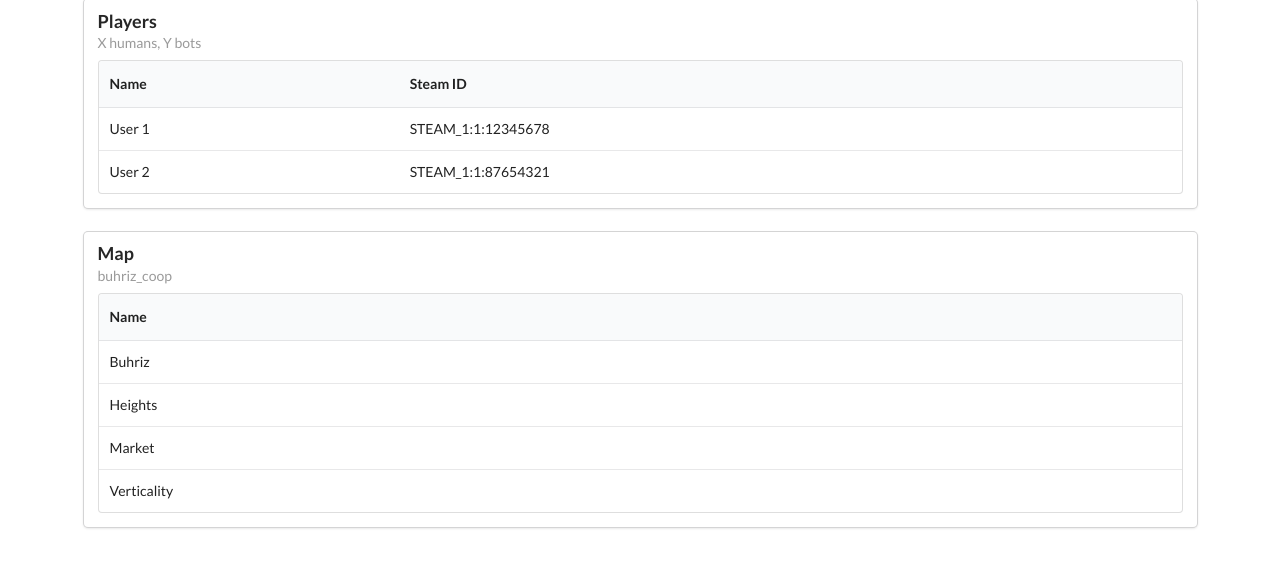
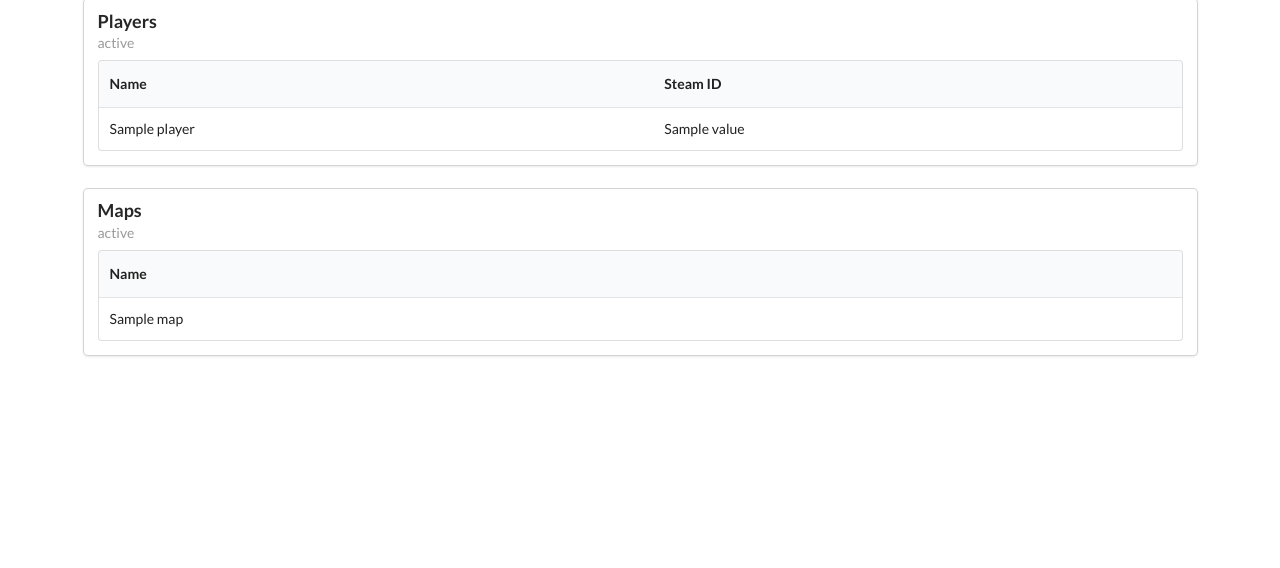
Before and after one commit to gionko/rcon-web, a Flask app: template templates/index.html in a window 1280 px wide. Shown: the part 57-625 px from the top of the page. Run offline with Flask 2, Linux system fonts and the light colour scheme; the template is opened without the code that fills it: most values are stand-ins (such as "Sample title", 1, 10 or a date in 2020); some libraries are stand-ins or nearby versions.

Commit message:
Add configuration file, pass data to template

```diff
--- a/application.py
+++ b/application.py
@@ -1,5 +1,7 @@
+import configobj
 import flask
 import flask_kvsession
+import os
 import simplekv.memory
 
 
@@ -16,7 +18,30 @@ app.config.update(
 store = simplekv.memory.DictStore()
 flask_kvsession.KVSessionExtension(store, app)
 
+# Load configuration
+__path__ = os.path.dirname(os.path.realpath(__file__))
+config = configobj.ConfigObj(__path__ + '/rcon-web.conf')
+
 
 @app.route('/')
 def index():
-    return flask.render_template('index.html')
+    players_status = '2 humans, 8 bots'
+    players = [
+        {
+            'name': 'Player 1',
+            'value': 'STEAM_1:1:12345678'
+        },
+        {
+            'name': 'Player 2',
+            'value': 'STEAM_1:1:87654321'
+        }
+    ]
+
+    maps_status = 'buhriz_coop'
+    maps = [{'name': name, 'value': config['maps'][name]['value']} for name in config['maps']]
+
+    return flask.render_template('index.html',
+                                 players_status=players_status,
+                                 players=players,
+                                 maps_status=maps_status,
+                                 maps=maps)
--- a/requirements.txt
+++ b/requirements.txt
@@ -1,3 +1,4 @@
+ConfigObj
 Flask
 Flask-KVSession
 uWSGI
--- a/templates/index.html
+++ b/templates/index.html
@@ -23,7 +23,7 @@
 							Players
 						</div>
 						<div class="meta">
-							<span class="category">X humans, Y bots</span>
+							<span class="category">{{ players_status }}</span>
 						</div>
 						<div class="description">
 							<table class="ui unstackable selectable table rcon-unselectable">
@@ -34,14 +34,12 @@
 									</tr>
 								</thead>
 								<tbody>
+									{% for player in players %}
 									<tr>
-										<td class="user_action" data-name="User 1" data-value="STEAM_1:1:12345678">User 1</td>
-										<td class="user_action" data-name="User 1" data-value="STEAM_1:1:12345678">STEAM_1:1:12345678</td>
+										<td class="user_action" data-name="{{ player.name }}" data-value="{{ player.value }}">{{ player.name }}</td>
+										<td class="user_action" data-name="{{ player.name }}" data-value="{{ player.value }}">{{ player.value }}</td>
 									</tr>
-									<tr>
-										<td class="user_action" data-name="User 2" data-value="STEAM_1:1:87654321">User 2</td>
-										<td class="user_action" data-name="User 2" data-value="STEAM_1:1:12345678">STEAM_1:1:87654321</td>
-									</tr>
+									{% endfor %}
 								</tbody>
 							</table>
 						</div>
@@ -50,10 +48,10 @@
 				<div class="ui card">
 					<div class="content">
 						<div class="header">
-							Map
+							Maps
 						</div>
 						<div class="meta">
-							<span class="category">buhriz_coop</span>
+							<span class="category">{{ maps_status }}</span>
 						</div>
 						<div class="description">
 							<table class="ui unstackable selectable table rcon-unselectable">
@@ -63,18 +61,11 @@
 									</tr>
 								</thead>
 								<tbody>
+									{% for map in maps %}
 									<tr>
-										<td class="map_action" data-name="Buhriz" data-value="buhriz_coop checkpoint">Buhriz</td>
+										<td class="map_action" data-name="{{ map.name }}" data-value="{{ map.value }}">{{ map.name }}</td>
 									</tr>
-									<tr>
-										<td class="map_action" data-name="Heights" data-value="heights_coop checkpoint">Heights</td>
-									</tr>
-									<tr>
-										<td class="map_action" data-name="Market" data-value="market_coop checkpoint">Market</td>
-									</tr>
-									<tr>
-										<td class="map_action" data-name="Verticality" data-value="verticality_coop checkpoint">Verticality</td>
-									</tr>
+									{% endfor %}
 								</tbody>
 							</table>
 						</div>
```
Also changed, not shown: 1 other file.
